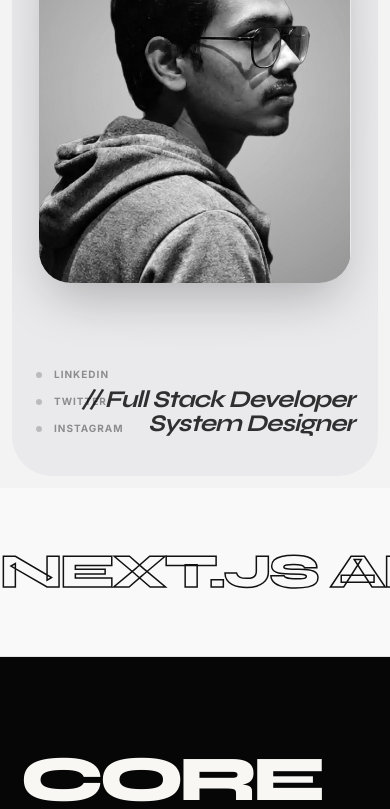
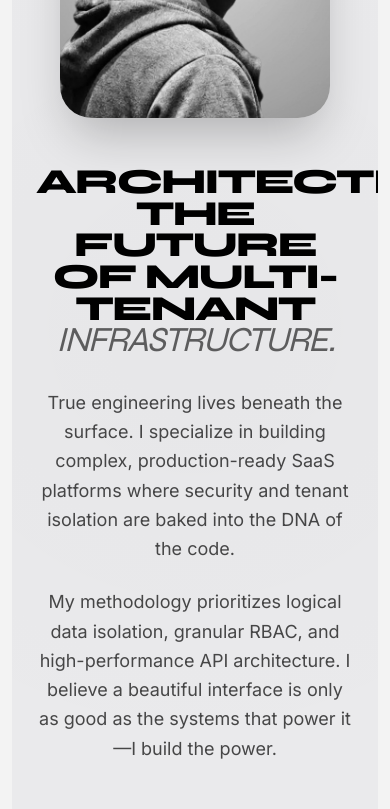
Before and after one commit to ArnabSaga/Portfoilo, a Next.js app: page / in a window 390 px wide. Shown: the part 1156-1965 px from the top of the page. Built offline with nearby package versions, Linux system fonts and the light colour scheme.

Commit message:
refactor: redesign About section to editorial layout
- Overhauled About.tsx to use a split magazine-style layout
- Removed redundant massive typography to contrast with Hero section
- Refined GSAP scroll animations for smoother text and image reveals
- Updated TechStack.tsx layout and spacing

```diff
--- a/src/components/About.tsx
+++ b/src/components/About.tsx
@@ -8,11 +8,8 @@ import { useRef } from "react";
 export default function About() {
   const sectionRef = useRef<HTMLElement>(null);
   const containerRef = useRef<HTMLDivElement>(null);
-  const nameRef = useRef<HTMLDivElement>(null);
-  const imageRef = useRef<HTMLDivElement>(null);
   const portraitRef = useRef<HTMLDivElement>(null);
-  const roleRef = useRef<HTMLDivElement>(null);
-  const socialRef = useRef<HTMLDivElement>(null);
+  const textContentRef = useRef<HTMLDivElement>(null);
 
   useGSAP(
     () => {
@@ -20,11 +17,10 @@ export default function About() {
 
       const mm = gsap.matchMedia();
 
-      mm.add("(min-width: 768px)", () => {
-        // Initial setup
-        gsap.set(".name-line", { yPercent: 100, opacity: 0 });
-        gsap.set(portraitRef.current, { scale: 1.15, clipPath: "inset(100% 0 0 0)" });
-        gsap.set([roleRef.current, socialRef.current], { opacity: 0, y: 30 });
+      mm.add("(min-width: 1024px)", () => {
+        // Desktop Animation
+        gsap.set(portraitRef.current, { scale: 1.1, clipPath: "inset(100% 0 0 0)" });
+        gsap.set(".about-text-reveal", { y: 50, opacity: 0 });
 
         const tl = gsap.timeline({
           scrollTrigger: {
@@ -37,23 +33,11 @@ export default function About() {
 
         tl.to(portraitRef.current, { clipPath: "inset(0% 0 0 0)", duration: 2 })
           .to(portraitRef.current, { scale: 1, duration: 2.2 }, "<")
-          .to(".name-line", { yPercent: 0, opacity: 1, stagger: 0.1 }, "-=1.6")
-          .to([socialRef.current, roleRef.current], { opacity: 1, y: 0, stagger: 0.08 }, "-=1.2");
+          .to(".about-text-reveal", { y: 0, opacity: 1, stagger: 0.15 }, "-=1.8");
 
-        // Parallax
-        gsap.to(nameRef.current, {
-          yPercent: -15,
-          ease: "none",
-          scrollTrigger: {
-            trigger: sectionRef.current,
-            start: "top bottom",
-            end: "bottom top",
-            scrub: true,
-          },
-        });
-
+        // Subtle Parallax on image
         gsap.to(portraitRef.current, {
-          yPercent: -8,
+          yPercent: -10,
           ease: "none",
           scrollTrigger: {
             trigger: sectionRef.current,
@@ -64,12 +48,14 @@ export default function About() {
         });
       });
 
-      mm.add("(max-width: 767px)", () => {
-        gsap.from([portraitRef.current, ".name-line", roleRef.current, socialRef.current], {
+      mm.add("(max-width: 1023px)", () => {
+        // Mobile Animation
+        gsap.from([portraitRef.current, ".about-text-reveal"], {
           opacity: 0,
           y: 40,
-          stagger: 0.1,
+          stagger: 0.15,
           duration: 1.2,
+          ease: "power3.out",
           scrollTrigger: {
             trigger: sectionRef.current,
             start: "top 80%",
@@ -91,73 +77,69 @@ export default function About() {
     >
       <div
         ref={containerRef}
-        className="relative flex min-h-[92vh] w-full flex-col items-center justify-center overflow-hidden rounded-[40px] bg-[#eaeaec] lg:min-h-[95vh]"
+        className="relative flex min-h-[92vh] w-full flex-col items-center justify-center overflow-hidden rounded-[40px] bg-[#eaeaec] lg:min-h-[95vh] px-6 py-20 lg:px-20"
       >
         {/* Decorative Light Glow */}
         <div className="pointer-events-none absolute inset-0 bg-[radial-gradient(circle_at_center,rgba(0,0,0,0.03),transparent_70%)] opacity-50" />
 
-        {/* Massive Background Name (aria-hidden) */}
-        {/* <div
-          ref={nameRef}
-          aria-hidden="true"
-          className="pointer-events-none absolute z-0 flex flex-col items-center justify-center whitespace-nowrap text-center text-foreground"
-        >
-          <div className="name-line font-syne text-[clamp(3rem,14vw,18rem)] font-extrabold leading-[0.85] tracking-[-0.07em]">
-            ACHYUTA
-          </div>
-          <div className="name-line font-syne text-[clamp(3rem,14vw,18rem)] font-extrabold leading-[0.85] tracking-[-0.07em] md:-mt-[0.1em]">
-            ARNAB
-          </div>
-          <div className="name-line font-syne text-[clamp(3rem,14vw,18rem)] font-extrabold leading-[0.85] tracking-[-0.07em] md:-mt-[0.1em]">
-            DEY
-          </div>
-        </div> */}
-
-        {/*  Center Portrait (Layered in front of name) */}
+        <div className="relative z-10 w-full max-w-7xl grid grid-cols-1 lg:grid-cols-12 gap-12 lg:gap-20 items-center">
+          {/* Left: Portrait */}
+          <div className="lg:col-span-5 flex justify-center lg:justify-start w-full">
             <div
               ref={portraitRef}
-          className="relative z-10 w-[85%] max-w-[550px] aspect-4/5 overflow-hidden rounded-[32px] shadow-2xl md:w-[42%] lg:w-[35%]"
+              className="relative w-[85%] max-w-[450px] lg:w-full aspect-4/5 overflow-hidden rounded-[32px] shadow-2xl origin-bottom"
             >
-          <div ref={imageRef} className="relative h-full w-full will-change-transform">
+              <div className="relative h-full w-full will-change-transform">
                 <Image
                   src="/image/backward-profile.png"
                   alt="Portrait of Achyuta Arnab Dey"
                   fill
                   priority
                   className="object-cover grayscale brightness-[1.02] contrast-[1.05]"
-              sizes="(max-width: 768px) 90vw, 40vw"
+                  sizes="(max-width: 1024px) 85vw, 40vw"
                 />
               </div>
             </div>
+          </div>
 
-        {/*  Social Links (Bottom Left) */}
-        <nav
-          ref={socialRef}
-          className="absolute bottom-10 left-6 z-40 flex flex-col gap-3 sm:left-10 lg:left-14"
+          {/* Right: Editorial Content */}
+          <div
+            ref={textContentRef}
+            className="lg:col-span-7 flex flex-col justify-center text-center lg:text-left"
           >
-          {["LinkedIn", "Twitter", "Instagram"].map((social) => (
+            <h2 className="about-text-reveal font-syne text-[clamp(2.2rem,5.5vw,4rem)] font-extrabold leading-[0.9] tracking-tighter uppercase mb-8">
+              Architecting the Future <br className="hidden lg:block" /> of Multi-tenant{" "}
+              <span className="italic font-light text-black/60 font-syne">Infrastructure.</span>
+            </h2>
+
+            <div className="about-text-reveal space-y-6 text-lg md:text-xl text-black/70 font-inter max-w-2xl mx-auto lg:mx-0 leading-relaxed">
+              <p>
+                True engineering lives beneath the surface. I specialize in building complex,
+                production-ready SaaS platforms where security and tenant isolation are baked into
+                the DNA of the code.
+              </p>
+              <p>
+                My methodology prioritizes logical data isolation, granular RBAC, and
+                high-performance API architecture. I believe a beautiful interface is only as good
+                as the systems that power it—I build the power.
+              </p>
+            </div>
+
+            {/* Social Links */}
+            <div className="about-text-reveal mt-12 flex flex-wrap justify-center lg:justify-start gap-8">
+              {["LinkedIn", "Github", "Instagram"].map((social) => (
                 <div
                   key={social}
                   className="group flex cursor-pointer items-center gap-3 overflow-hidden"
                 >
-              <div className="h-1.5 w-1.5 rounded-full bg-black/20 group-hover:bg-black transition-colors" />
-              <span className="text-[10px] font-bold uppercase tracking-widest text-black/40 group-hover:text-black transition-colors">
+                  <div className="h-1.5 w-1.5 rounded-full bg-black/20 group-hover:bg-black transition-colors duration-300" />
+                  <span className="text-xs font-bold uppercase tracking-[0.2em] text-black/50 group-hover:text-black transition-colors duration-300">
                     {social}
                   </span>
                 </div>
               ))}
-        </nav>
-
-        {/*  Role Description (Bottom Right) */}
-        <div
-          ref={roleRef}
-          className="absolute bottom-10 right-6 z-40 text-right sm:right-10 lg:right-14"
-        >
-          <h2 className="font-syne text-[clamp(1.5rem,4vw,3.2rem)] font-bold italic leading-none tracking-[-0.04em] text-black/80">
-            {"// Full Stack Developer"}
-            <br />
-            {"System Designer"}
-          </h2>
+            </div>
+          </div>
         </div>
       </div>
     </section>
--- a/src/components/TechStack.tsx
+++ b/src/components/TechStack.tsx
@@ -119,7 +119,7 @@ function StackCard({ item, index }: { item: (typeof stack)[0]; index: number })
         card.removeEventListener("focusout", onLeave);
       };
     },
-    { scope: cardRef }
+    { dependencies: [], scope: cardRef }
   );
 
   return (
@@ -278,7 +278,7 @@ export default function TechStack() {
 
       return () => mm.revert();
     },
-    { scope: sectionRef }
+    { dependencies: [], scope: sectionRef }
   );
 
   return (
```
Lines whose indentation alone changed are shown as unchanged.
